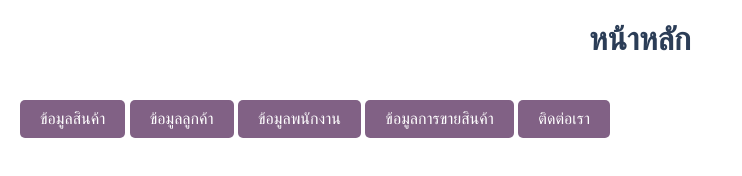
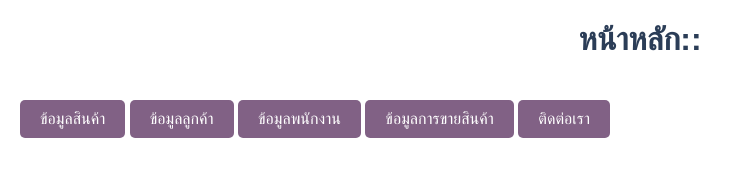
Before and after one commit to xianglg/workshop, a plain HTML site: page index.html in a window 1280 px wide. Shown: the whole page, without its empty margins (0-742 px from the left). Drawn offline with Linux system fonts and the light colour scheme.

Commit message:
Update index.html

```diff
--- a/index.html
+++ b/index.html
@@ -6,7 +6,7 @@
     <link rel="stylesheet" type="text/css" href="index.css"/>
 </head>
 <body>
-    <h1>หน้าหลัก</h1>
+    <h1>หน้าหลัก::</h1>
     <nav>
         <a href="product.xml" target="_blank" class="button">ข้อมูลสินค้า</a>
         <a href="custumer.xml" target="_blank" class="button">ข้อมูลลูกค้า</a>
```
